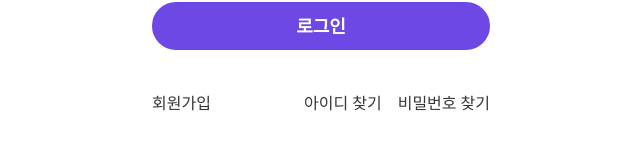
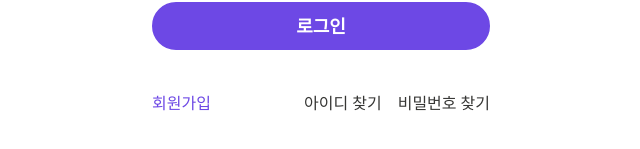
Before and after one commit to kmu-kcc/buddy-frontend, a React (Create React App) app: page /login in a window 1280 px wide. Shown: the part 549-698 px from the top of the page, without its empty margins (319-959 px from the left). Built offline with nearby package versions, Linux system fonts and the light colour scheme; a web font is replaced by a local one.

Commit message:
Fix signup link color in login page

```diff
--- a/src/pages/Login.tsx
+++ b/src/pages/Login.tsx
@@ -1,15 +1,19 @@
 import React, {useCallback, useState} from 'react';
 import styled from 'styled-components';
-import {space, SpaceProps} from 'styled-system';
+import {color, ColorProps, space, SpaceProps} from 'styled-system';
 import {Link} from 'react-router-dom';
 import {Input, Button, Box, Check} from '../components';
 import {Buddy} from '../components/icons';
 
-const LinkText = styled(Link)<SpaceProps>`
-  color:#363634;
+const LinkText = styled(Link)<SpaceProps & ColorProps>`
   text-decoration: none;
   ${space}
+  ${color}
 `;
+
+LinkText.defaultProps = {
+  color: '#363634',
+};
 
 export const Login = () => {
   const [id, setId] = useState('');
@@ -36,7 +40,7 @@ export const Login = () => {
         <Check mt='16px' mr='auto' boxShape='circle' size='20px' fontSize='16px' lineHeight='19px' onCheck={handleCheck} label='아이디 저장' checked={idSaved} />
         <Button mt='45px' mb='40px' width='100%'>로그인</Button>
         <Box isFlex width='100%'>
-          <LinkText to='/signup'>회원가입</LinkText>
+          <LinkText to='/signup' color='#6D48E5'>회원가입</LinkText>
           <LinkText to='/test' ml='auto'>아이디 찾기</LinkText>
           <LinkText to='/test' ml='16px'>비밀번호 찾기</LinkText>
         </Box>
```
